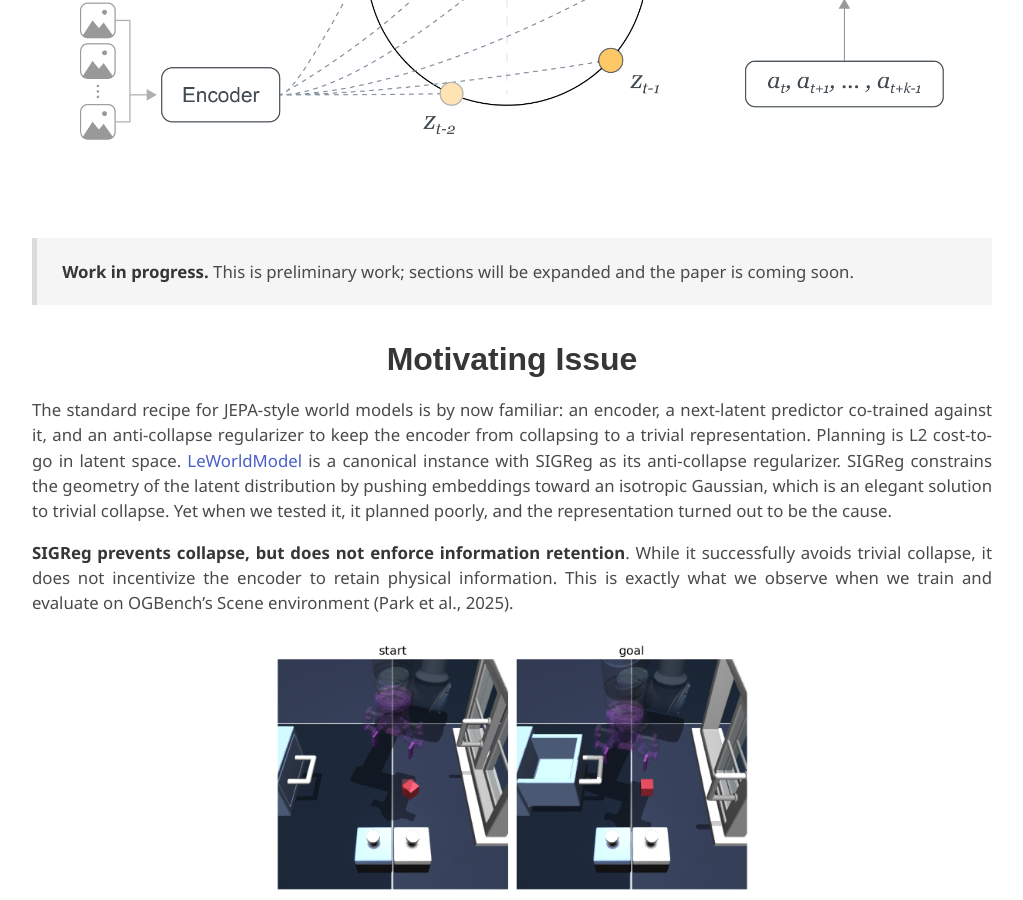
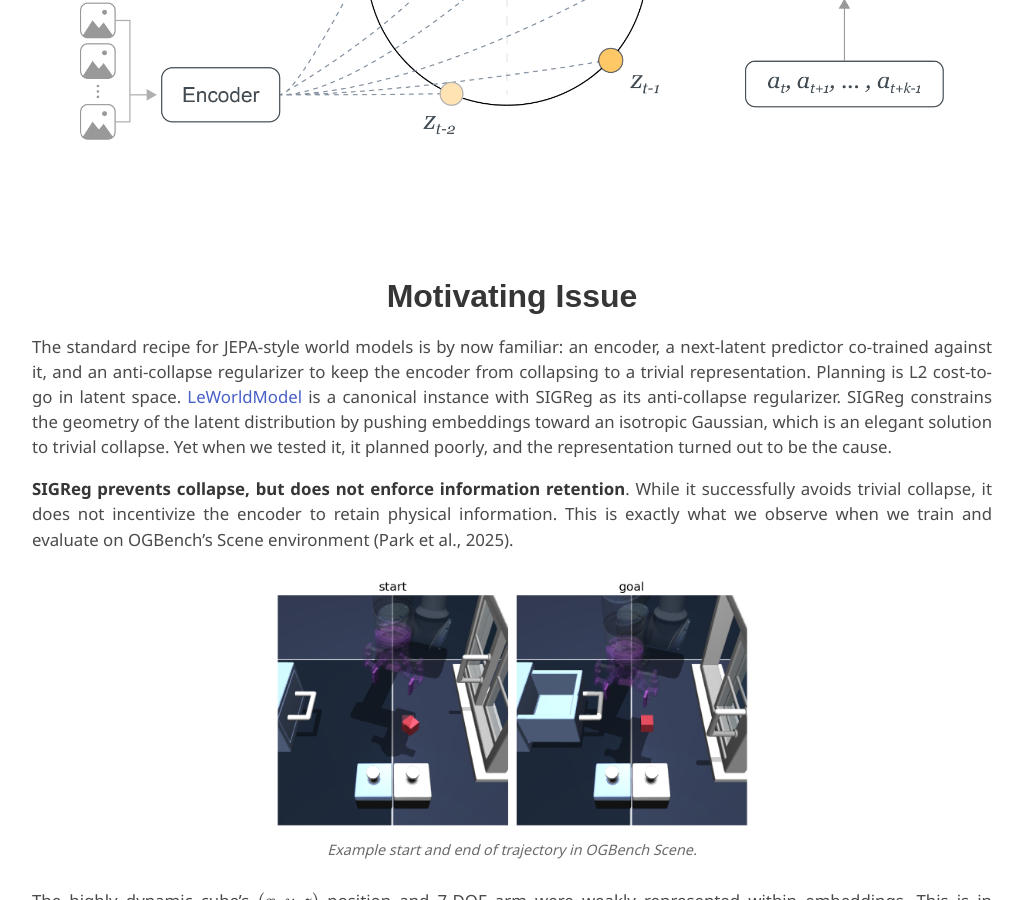
Before and after one commit to TD-WorldModel/TD-WorldModel, a Jekyll site: the page built from index.md, in a window 1280 px wide and 900 px high, scrolled down 585 px. Shown: the whole window, without its empty margins (128-1151 px from the left). Built offline with Jekyll 4.4.1, drawn with Linux system fonts in a browser that asks for light colours; some web fonts are replaced; formulas are drawn with MathJax 3; a style sheet for code colours, icons or effects is not loaded.

Commit message:
Remove work-in-progress banner
Co-Authored-By: Claude Opus 4.8 (1M context) <noreply@anthropic.com>

```diff
--- a/index.md
+++ b/index.md
@@ -47,8 +47,6 @@ teaser_width: 100%
   right after the image. Change that percentage (or use px, e.g. 480px) to resize.
   The teaser figure at the top is sized by `teaser_width` in the front matter above.
 -->
-
-> **Work in progress.** This is preliminary work; sections will be expanded and the paper is coming soon.
 
 ## Motivating Issue
 
```
